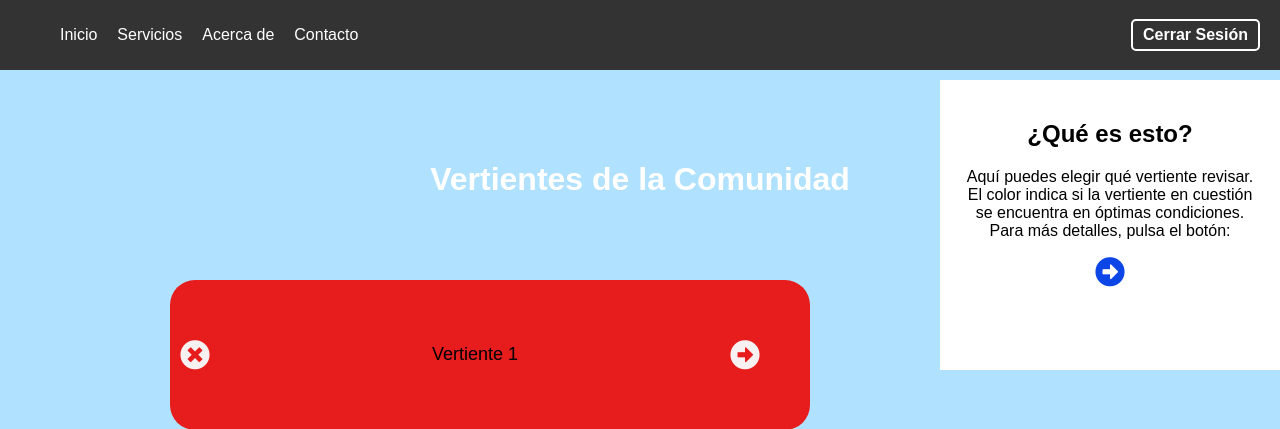
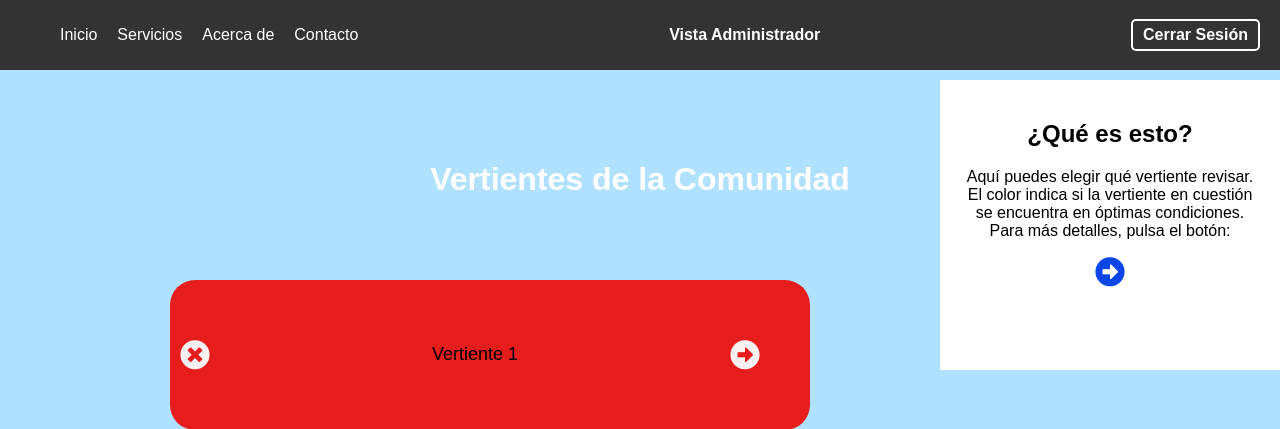
Before and after one commit to Juanluis22/MonitoreoVertientes, a Django app: template monitoreo/nucleo/templates/vertientes.html in a window 1280 px wide. Shown: the top 429 px of the page. Run offline with Django 4.2, Linux system fonts and the light colour scheme; the template is opened without the code that fills it, so the values that code supplies are empty.

Commit message:
puse el link de la pagina home, comunidades y vertientes

```diff
--- a/monitoreo/nucleo/templates/comunidades.html
+++ b/monitoreo/nucleo/templates/comunidades.html
@@ -4,7 +4,7 @@
     <meta charset="UTF-8">
     <meta name="viewport" content="width=device-width, initial-scale=1.0">
     <link href="https://cdn.jsdelivr.net/npm/bootstrap-icons/font/bootstrap-icons.css" rel="stylesheet">
-    <link rel="stylesheet" href="comunidades.css">
+    <link rel="stylesheet" href="/MonitoreoVertientes/monitoreo/static/css/comunidades.css">
     <link rel="stylesheet" href="https://cdnjs.cloudflare.com/ajax/libs/font-awesome/5.15.3/css/all.min.css">
 
     <title>comunidades</title>
@@ -12,11 +12,12 @@
 <body>
     <nav class="navbar">
         <ul class="navbar-nav">
-            <li class="nav-item"><a href="page1.html">Inicio</a></li>
+            <li class="nav-item"><a href="home.html">Inicio</a></li>
             <li class="nav-item"><a href="#">Servicios</a></li>
             <li class="nav-item"><a href="#">Acerca de</a></li>
             <li class="nav-item"><a href="#">Contacto</a></li>
         </ul>
+        <div class="navbar-center">Vista Administrador</div>
         <a href="#" class="cerrar-sesion">Cerrar Sesión</a>
     </nav>
 
--- a/monitoreo/nucleo/templates/home.html
+++ b/monitoreo/nucleo/templates/home.html
@@ -3,7 +3,7 @@
 <head>
     <meta charset="UTF-8">
     <meta name="viewport" content="width=device-width, initial-scale=1.0">
-    <link rel="stylesheet" href="page1.css">
+    <link rel="stylesheet" href="/MonitoreoVertientes/monitoreo/static/css/page1.css">
     <link href="https://cdn.jsdelivr.net/npm/bootstrap-icons/font/bootstrap-icons.css" rel="stylesheet">
     <title>Mi Landing Page</title>
 </head>
--- a/monitoreo/nucleo/templates/vertientes.html
+++ b/monitoreo/nucleo/templates/vertientes.html
@@ -4,7 +4,7 @@
     <meta charset="UTF-8">
     <meta name="viewport" content="width=device-width, initial-scale=1.0">
     <link href="https://cdn.jsdelivr.net/npm/bootstrap-icons/font/bootstrap-icons.css" rel="stylesheet">
-    <link rel="stylesheet" href="vertientes.css">
+    <link rel="stylesheet" href="/MonitoreoVertientes/monitoreo/static/css/vertientes.css">
     <link rel="stylesheet" href="https://cdnjs.cloudflare.com/ajax/libs/font-awesome/5.15.3/css/all.min.css">
 
     <title>Vertientes</title>
@@ -12,11 +12,12 @@
 <body>
     <nav class="navbar">
         <ul class="navbar-nav">
-            <li class="nav-item"><a href="page1.html">Inicio</a></li>
+            <li class="nav-item"><a href="home.html">Inicio</a></li>
             <li class="nav-item"><a href="#">Servicios</a></li>
             <li class="nav-item"><a href="#">Acerca de</a></li>
             <li class="nav-item"><a href="#">Contacto</a></li>
         </ul>
+        <div class="navbar-center">Vista Administrador</div>
         <a href="#" class="cerrar-sesion">Cerrar Sesión</a>
     </nav>
 
--- a/monitoreo/static/css/comunidades.css
+++ b/monitoreo/static/css/comunidades.css
@@ -6,6 +6,12 @@
     justify-content: space-between;
     align-items: center;
     padding: 10px 20px;
+}
+
+.navbar-center {
+    flex: 1; /* Toma el espacio restante */
+    text-align: center;
+    font-weight: bold;
 }
 
 .navbar-nav {
--- a/monitoreo/static/css/vertientes.css
+++ b/monitoreo/static/css/vertientes.css
@@ -6,6 +6,12 @@
     justify-content: space-between;
     align-items: center;
     padding: 10px 20px;
+}
+
+.navbar-center {
+    flex: 1; /* Toma el espacio restante */
+    text-align: center;
+    font-weight: bold;
 }
 
 .navbar-nav {
```
